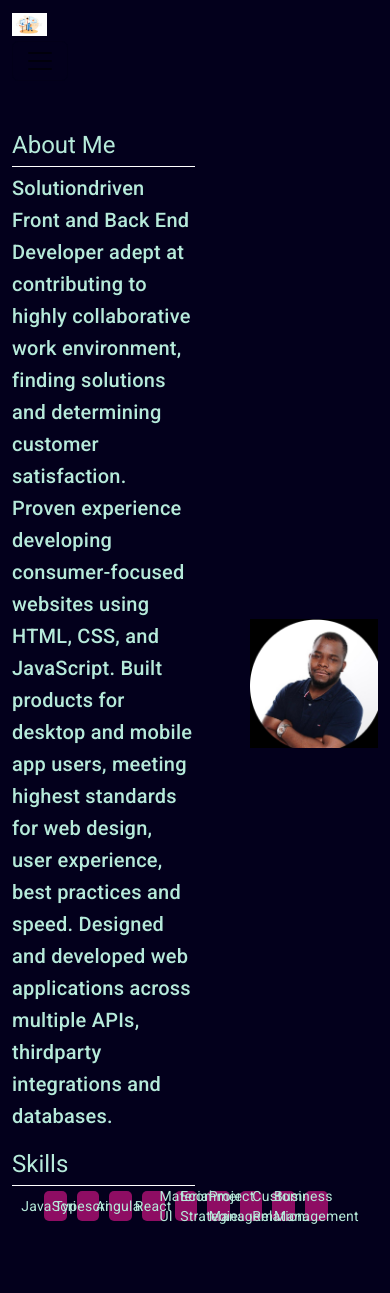
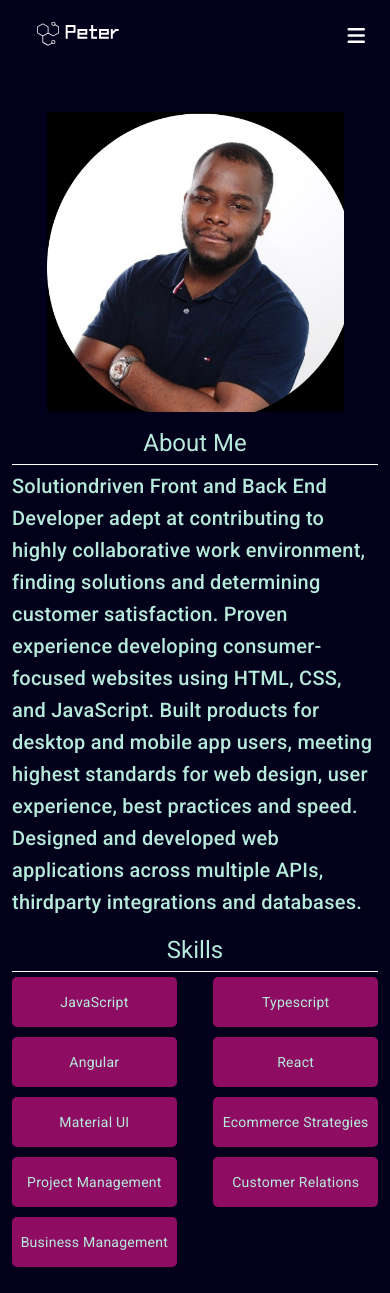
Before and after one commit to Tetre101/Angular-Portfolio, an Angular app: page /about in a window 390 px wide. Before the commit the page ends 1237 px from the top, so only its background shows below. Built offline with nearby package versions, Linux system fonts and the light colour scheme.

Commit message:
V1 complete

```diff
--- a/src/app/about/about.component.scss
+++ b/src/app/about/about.component.scss
@@ -19,17 +19,25 @@
       width: 100%;
       display: flex;
       justify-content: space-between;
+      flex-wrap: wrap;
       align-items: center;
 
       li {
-        width: 15%;
+        width: 30%;
         background-color: rgb(142, 13, 99);
         border-radius: 5px;
         display: flex;
+        margin-bottom: 10px;
         align-items: center;
         justify-content: center;
-        height: 30px;
+        height: 50px;
         margin-right: 10px;
+        cursor: pointer;
+      }
+
+      li:hover {
+        transform: scale(0.8, 0.8);
+        transition: 500ms;
       }
     }
   }
@@ -42,3 +50,36 @@
     background-position: center;
   }
 }
+
+@media screen and (max-width: 600px) {
+  .about {
+    display: flex;
+    flex-direction: column-reverse;
+
+    div {
+      width: 100%;
+
+      h1 {
+        text-align: center;
+      }
+
+      ul {
+        padding-left: 0px;
+
+        li {
+          width: 45%;
+          margin-right: 0px;
+        }
+      }
+    }
+
+    .image {
+      height: 300px;
+      width: 100%;
+      background-repeat: no-repeat;
+      background-size: contain;
+      background-position: center;
+      margin-bottom: 15px;
+    }
+  }
+}
--- a/src/app/contact/contact.component.html
+++ b/src/app/contact/contact.component.html
@@ -7,13 +7,13 @@
     </p>
     <ul>
       <li>
-        <a href="https://github.com/Tetre101" target="_blank">GitHub</a>
+        <a href="https://github.com/Tetre101" target="_blank"><i class="fa-brands fa-github"></i> GitHub</a>
       </li>
       <li>
         <a
           href="https://www.linkedin.com/in/ogbonnapeterbasildev"
           target="_blank"
-          >LinkedIn</a
+          ><i class="fa-brands fa-linkedin"></i> LinkedIn</a
         >
       </li>
     </ul>
--- a/src/app/contact/contact.component.scss
+++ b/src/app/contact/contact.component.scss
@@ -79,3 +79,17 @@ button[type="submit"]:hover {
   text-align: center;
   margin-top: 50px;
 }
+
+@media screen and (max-width: 600px) {
+  .container {
+    margin: 50px 0px 0px 0px;
+  }
+
+  button {
+    width: 100% !important;
+  }
+
+  .contact-form {
+    margin: 0px;
+  }
+}
--- a/src/app/home/home.component.scss
+++ b/src/app/home/home.component.scss
@@ -81,4 +81,8 @@ button:hover:before {
   }
 }
 
-//
+@media screen and (max-width: 600px) {
+  button {
+    width: 100%;
+  }
+}
--- a/src/app/navbar/navbar.component.html
+++ b/src/app/navbar/navbar.component.html
@@ -1,7 +1,8 @@
 <nav class="navbar navbar-expand-lg">
   <div class="container-fluid">
+    <div class="icon-container">
     <a class="navbar-brand" routerLink="/">
-      <img src="assets/2020.jpg" />
+      <img src="assets/logo.svg" />
     </a>
     <button
       class="navbar-toggler"
@@ -12,8 +13,9 @@
       aria-expanded="false"
       aria-label="Toggle navigation"
     >
-      <span class="navbar-toggler-icon"></span>
+      <i class="fa-solid fa-bars"></i>
     </button>
+  </div>
     <div class="collapse navbar-collapse justify-content-end" id="navbarNav">
       <ul class="navbar-nav">
         <li class="nav-item">
--- a/src/app/navbar/navbar.component.scss
+++ b/src/app/navbar/navbar.component.scss
@@ -5,12 +5,12 @@ nav {
     color: white !important;
   }
 
-  span {
+  i {
     color: white !important;
   }
 
   img {
-    width: 10%;
+    width: 25%;
   }
 }
 
@@ -23,4 +23,17 @@ nav {
       }
     }
   }
+
+  .icon-container {
+    display: flex !important;
+    flex-direction: row !important;
+    align-items: center !important;
+    justify-content: space-between !important;
+  }
+
+  nav {
+    img {
+      width: 45%;
+    }
+  }
 }
--- a/src/app/project/project.component.scss
+++ b/src/app/project/project.component.scss
@@ -60,3 +60,14 @@
   border-radius: 5px;
   box-shadow: 0 2px 4px rgba(0, 0, 0, 0.2);
 }
+
+@media screen and (max-width: 600px) {
+  .project-item {
+    flex-direction: column-reverse;
+  }
+
+  a {
+    text-align: center !important;
+    width: 100%;
+  }
+}
--- a/src/index.html
+++ b/src/index.html
@@ -42,6 +42,7 @@
       integrity="sha384-cuYeSxntonz0PPNlHhBs68uyIAVpIIOZZ5JqeqvYYIcEL727kskC66kF92t6Xl2V"
       crossorigin="anonymous"
     ></script>
+    <script src="https://kit.fontawesome.com/3f024e9297.js" crossorigin="anonymous"></script>
   </head>
   <body class="mat-typography">
     <app-root></app-root>
```
Also changed, not shown: src/assets/logo.svg (added).
